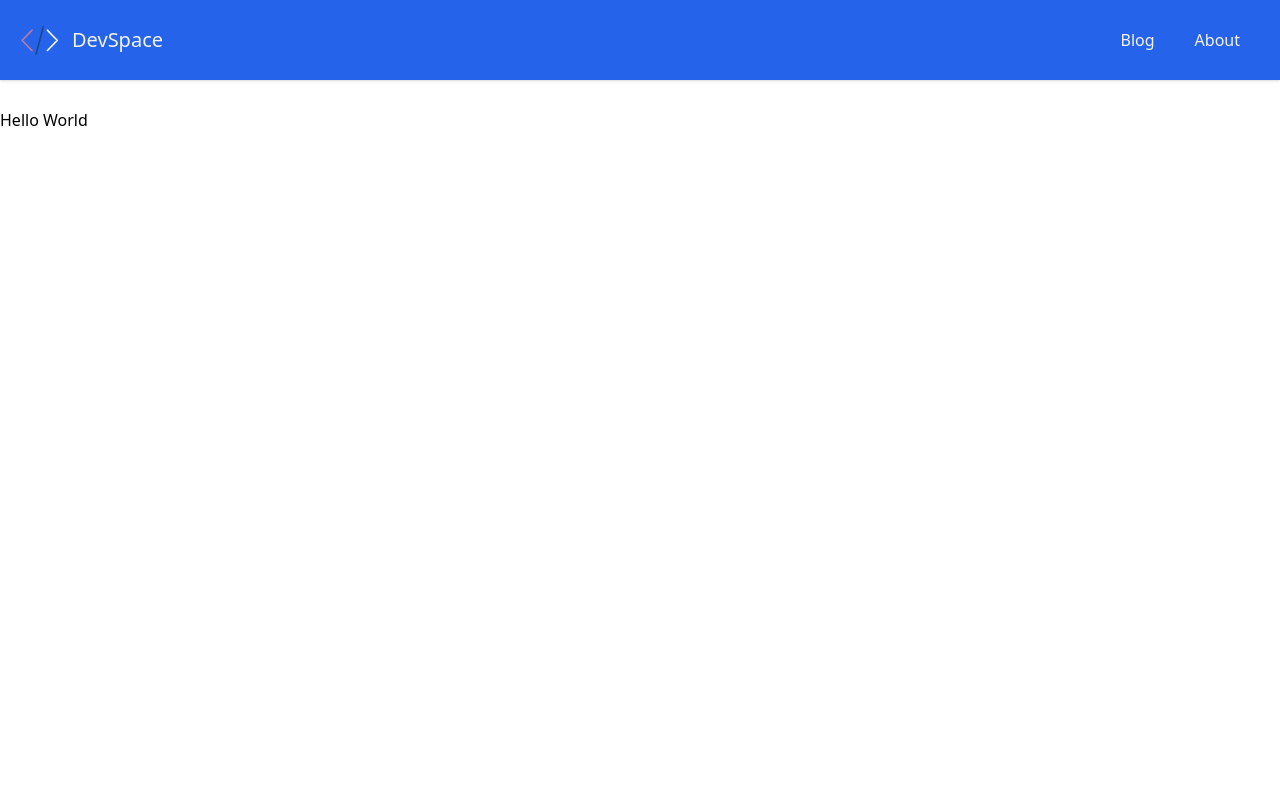
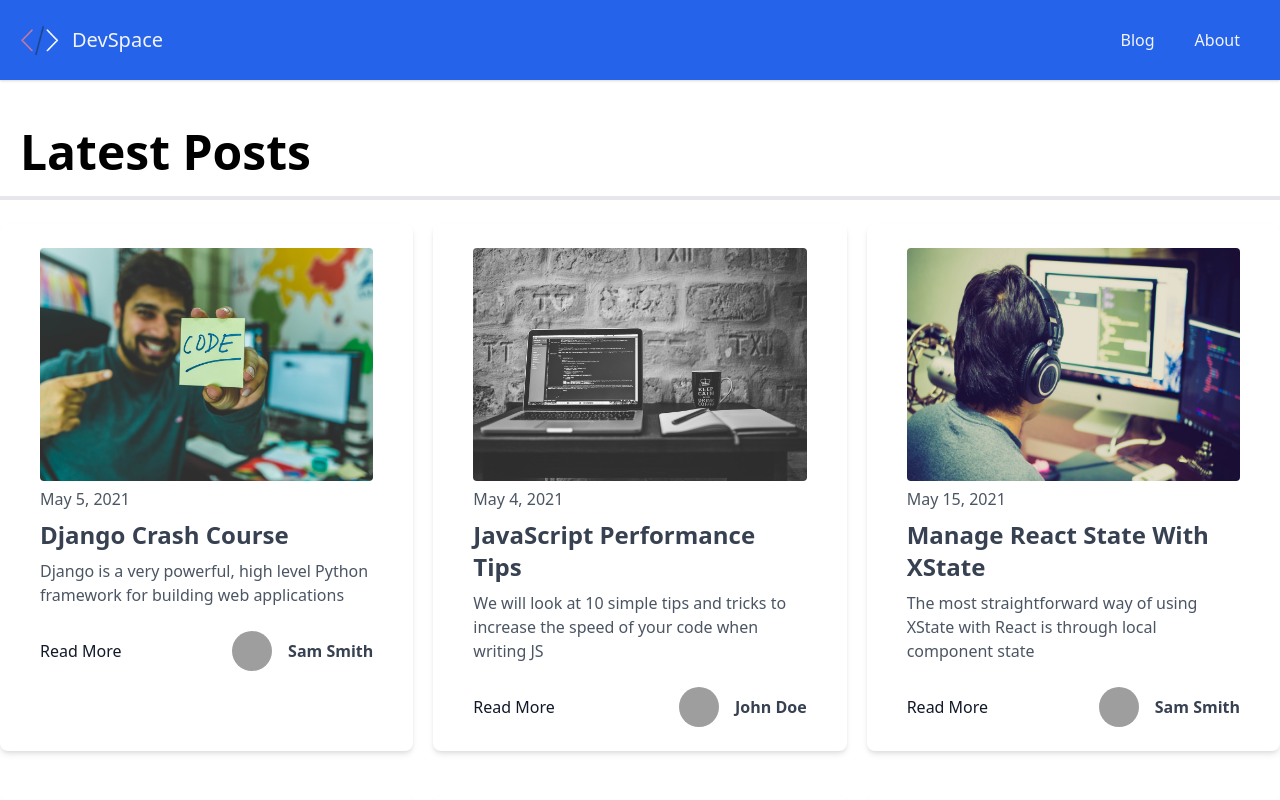
Before and after one commit to kriztiank/nextjs-blog, a Next.js app: page / in a window 1280 px wide. Shown: the top 800 px of the page. Built offline with nearby package versions, Linux system fonts and the light colour scheme; grey boxes are pictures that could not be loaded.

Commit message:
Display Posts

```diff
--- /dev/null
+++ b/components/Post.js
@@ -0,0 +1,52 @@
+import Link from 'next/link'
+import Image from 'next/image'
+// import CategoryLabel from './CategoryLabel'
+
+export default function Post({ post, compact }) {
+  return (
+    <div className='w-full px-10 py-6 bg-white rounded-lg shadow-md mt-6'>
+      {!compact && (
+        <Image
+          src={post.frontmatter.cover_image}
+          alt=''
+          height={420}
+          width={600}
+          className='mb-4 rounded'
+        />
+      )}
+      <div className='flex justify-between items-center'>
+        <span className='font-light text-gray-600'>
+          {post.frontmatter.date}
+        </span>
+        {/* <CategoryLabel>{post.frontmatter.category}</CategoryLabel> */}
+      </div>
+
+      <div className='mt-2'>
+        <Link href={`/blog/${post.slug}`}>
+          <a className='text-2xl text-gray-700 font-bold hover:underline'>
+            {post.frontmatter.title}
+          </a>
+        </Link>
+        <p className='mt-2 text-gray-600'>{post.frontmatter.excerpt}</p>
+      </div>
+
+      {!compact && (
+        <div className='flex justify-between items-center mt-6'>
+          <Link href={`/blog/${post.slug}`}>
+            <a className='text-gray-900 hover:text-blue-600'>Read More</a>
+          </Link>
+          <div className='flex items-center'>
+            <img
+              src={post.frontmatter.author_image}
+              alt=''
+              className='mx-4 w-10 h-10 object-cover rounded-full hidden sm:block'
+            />
+            <h3 className='text-gray-700 font-bold'>
+              {post.frontmatter.author}
+            </h3>
+          </div>
+        </div>
+      )}
+    </div>
+  )
+}
--- a/pages/index.js
+++ b/pages/index.js
@@ -1,13 +1,28 @@
 import fs from 'fs'
 import path from 'path'
+import Link from 'next/link'
 import matter from 'gray-matter'
-import Layout from "../components/Layout"
+import Layout from '../components/Layout'
+import Post from '../components/Post'
+// import { sortByDate } from '../utils'
 
-export default function HomePage({posts}) {
+export default function HomePage({ posts }) {
   console.log(posts)
   return (
     <Layout>
-      <h1>Hello World</h1>
+      <h1 className='text-5xl border-b-4 p-5 font-bold'>Latest Posts</h1>
+
+      <div className='grid md:grid-cols-2 lg:grid-cols-3 gap-5'>
+        {posts.map((post, index) => (
+          <Post key={index} post={post} />
+        ))}
+      </div>
+
+      <Link href='/blog'>
+        <a className='block text-center border border-gray-500 text-gray-800 rounded-md py-4 my-5 transition duration-500 ease select-none hover:text-white hover:bg-gray-900 focus:outline-none focus:shadow-outline w-full'>
+          All Posts
+        </a>
+      </Link>
     </Layout>
   )
 }
```
